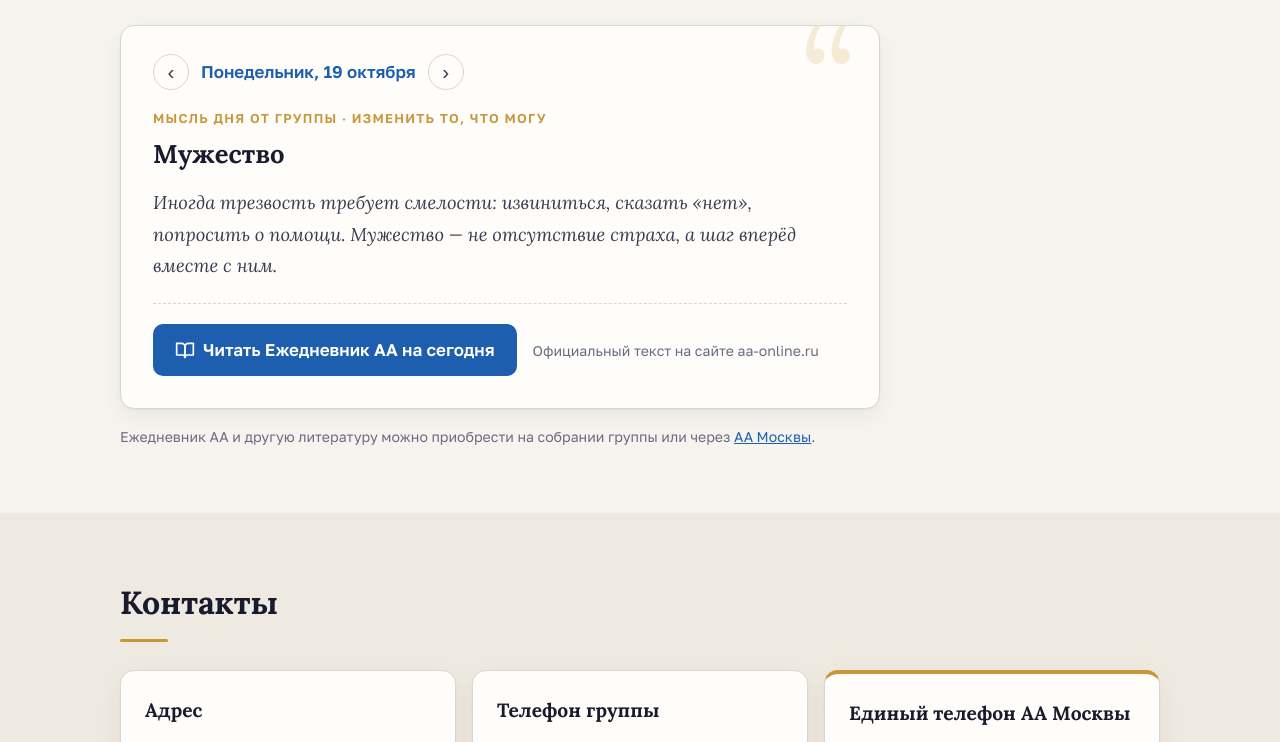
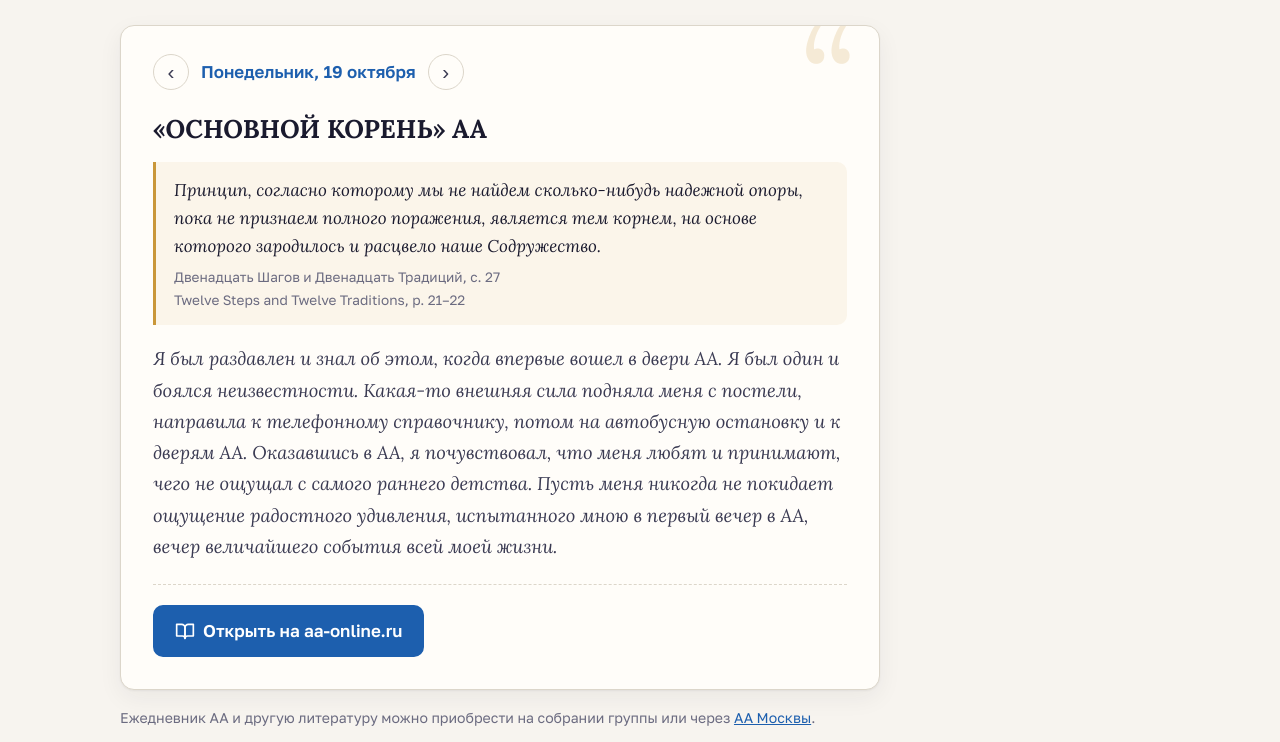
Before and after one commit to v-molchanov91/tushinoaa, a plain HTML site: page index.html in a window 1280 px wide. Shown: the part 2588-3330 px from the top of the page. Drawn offline with nearby package versions, Linux system fonts and the light colour scheme.

Commit message:
Только официальный текст Ежедневника: убраны придуманные размышления, добавлено 19 октября
Co-Authored-By: Claude Opus 5.5 <noreply@anthropic.com>

```diff
--- a/app.js
+++ b/app.js
@@ -149,37 +149,32 @@
   }
 
   function renderReflection() {
-    var daily = window.AA_DAILY || {};
-    var fallback = window.AA_REFLECTIONS || [];
-    var official = daily[dateKey(reflDate)];
-    var r = official || fallback[(reflDate.getDate() - 1) % fallback.length];
-    if (!r) return;
+    var r = (window.AA_DAILY || {})[dateKey(reflDate)];
+    var isToday = dateKey(reflDate) === dateKey(moscowNow());
 
     document.getElementById('refl-date').textContent =
       DAYS_FULL[reflDate.getDay()] + ', ' + reflDate.getDate() + ' ' + MONTHS_GEN[reflDate.getMonth()];
+
+    // Текст показываем только из data/daily.js; если его нет — только ссылка на официальный текст
+    document.getElementById('refl-body').hidden = !r;
+    document.getElementById('refl-empty').hidden = !!r;
+    if (r) {
       document.getElementById('refl-title').textContent = r.title || '';
-
-    var q = document.getElementById('refl-quote');
-    q.hidden = !r.quote;
+      document.getElementById('refl-quote').hidden = !r.quote;
       document.getElementById('refl-quote-text').textContent = r.quote || '';
       document.getElementById('refl-source').textContent = r.source || '';
-
       var textBox = document.getElementById('refl-text');
       textBox.innerHTML = '';
       String(r.text || '').split(/\n\s*\n/).forEach(function (p) {
         if (p.trim()) textBox.appendChild(el('p', null, p.trim()));
       });
+    }
 
-    document.getElementById('refl-slogan').textContent = official ? 'Ежедневник АА' : 'Мысль дня от группы · ' + (r.slogan || '');
-
-    // Кнопка на официальный текст ежедневника за выбранную дату
-    var isToday = dateKey(reflDate) === dateKey(moscowNow());
-    document.getElementById('refl-read').hidden = !!official;
     document.getElementById('refl-link').href = 'https://aa-online.ru/ezhednevnik-aa/?aa_day=' +
       reflDate.getDate() + '&aa_month=' + (reflDate.getMonth() + 1);
-    document.getElementById('refl-link-text').textContent = 'Читать Ежедневник АА ' +
-      (isToday ? 'на сегодня' : 'на ' + reflDate.getDate() + ' ' + MONTHS_GEN[reflDate.getMonth()]);
-    document.getElementById('refl-today').hidden = dateKey(reflDate) === dateKey(moscowNow());
+    document.getElementById('refl-link-text').textContent = (r ? 'Открыть на aa-online.ru' : 'Читать Ежедневник АА ' +
+      (isToday ? 'на сегодня' : 'на ' + reflDate.getDate() + ' ' + MONTHS_GEN[reflDate.getMonth()]));
+    document.getElementById('refl-today').hidden = isToday;
   }
 
   function shiftReflection(days) {
--- a/data/daily.js
+++ b/data/daily.js
@@ -6,9 +6,15 @@
  * Руками его править тоже можно. Ключ — дата "ММ-ДД".
  *
  * Пока здесь нет записи на нужный день, сайт показывает
- * запасное размышление из data/reflections.js.
+ * только кнопку со ссылкой на этот день на aa-online.ru.
  */
 window.AA_DAILY = {
+  "10-19": {
+    title: "«ОСНОВНОЙ КОРЕНЬ» АА",
+    quote: "Принцип, согласно которому мы не найдем сколько-нибудь надежной опоры, пока не признаем полного поражения, является тем корнем, на основе которого зародилось и расцвело наше Содружество.",
+    source: "Двенадцать Шагов и Двенадцать Традиций, с. 27\nTwelve Steps and Twelve Traditions, p. 21–22",
+    text: "Я был раздавлен и знал об этом, когда впервые вошел в двери АА. Я был один и боялся неизвестности. Какая-то внешняя сила подняла меня с постели, направила к телефонному справочнику, потом на автобусную остановку и к дверям АА. Оказавшись в АА, я почувствовал, что меня любят и принимают, чего не ощущал с самого раннего детства. Пусть меня никогда не покидает ощущение радостного удивления, испытанного мною в первый вечер в АА, вечер величайшего события всей моей жизни."
+  },
   // "01-01": {
   //   title: "Заголовок",
   //   quote: "Цитата из литературы АА",
--- a/data/reflections.js
+++ /dev/null
@@ -1,85 +0,0 @@
-/*
- * ЗАПАСНЫЕ РАЗМЫШЛЕНИЯ
- * ---------------------------------------------------------------
- * Показываются только в те дни, для которых в data/daily.js
- * ещё нет текста из Ежедневника АА.
- *
- * Сайт показывает размышление так:
- *   1) если в AA_REFLECTIONS_BY_DATE есть запись на сегодняшнюю дату ("ММ-ДД") — её;
- *   2) иначе — запись из AA_REFLECTIONS по номеру дня месяца (1–31).
- *
- * Тексты ниже написаны для сайта группы (это не цитаты из книги
- * «Размышления на каждый день» — её текст защищён авторским правом
- * AA World Services). Если группа получит разрешение или захочет
- * добавить свои тексты на конкретные даты — добавляйте в BY_DATE:
- *
- *   "01-01": { title: "...", slogan: "...", text: "..." },
- */
-window.AA_REFLECTIONS_BY_DATE = {
-  // "10-19": { title: "Пример", slogan: "Только сегодня", text: "Текст на 19 октября." },
-};
-
-window.AA_REFLECTIONS = [
-  { title: "Только сегодня", slogan: "Только сегодня",
-    text: "Мне не нужно обещать трезвость на всю жизнь. Мне достаточно не пить сегодня. Завтра будет своё «сегодня», и тогда я снова сделаю этот выбор." },
-  { title: "Первый глоток", slogan: "Не пей первую рюмку",
-    text: "Беда не в десятой рюмке, а в первой. Пока я не делаю первый глоток, я остаюсь свободным. Это простое правило бережёт меня лучше любых зароков." },
-  { title: "Честность с собой", slogan: "Будь честен",
-    text: "Выздоровление начинается там, где заканчивается самообман. Сегодня я могу хотя бы раз честно назвать то, что чувствую, — себе или другому человеку." },
-  { title: "Я не один", slogan: "Вместе мы можем",
-    text: "То, что казалось невозможным в одиночку, становится возможным рядом с теми, кто прошёл похожий путь. Звонок другому алкоголику — это не слабость, а инструмент." },
-  { title: "Первым делом — главное", slogan: "Первым делом — главное",
-    text: "Когда всё наваливается разом, я спрашиваю себя: что сейчас важнее всего для моей трезвости? Остальное может подождать час, день, неделю." },
-  { title: "Легче на поворотах", slogan: "Полегче",
-    text: "Мне не нужно решить все проблемы сегодня. Я могу снизить скорость, выдохнуть и сделать только следующий правильный шаг." },
-  { title: "Благодарность", slogan: "Благодарность — это действие",
-    text: "Вечером я могу вспомнить три вещи, за которые благодарен. Трезвый день — уже одна из них. Благодарность меняет взгляд на то, чего мне якобы не хватает." },
-  { title: "Живи и давай жить другим", slogan: "Живи и давай жить другим",
-    text: "Я отвечаю за свою трезвость, а не за чужие поступки. Когда я перестаю управлять другими, у меня появляются силы позаботиться о себе." },
-  { title: "Готовность", slogan: "Открытость, честность, готовность",
-    text: "Мне не нужно понимать всё сразу. Достаточно готовности попробовать то, что помогло другим: прийти на собрание, прочитать страницу, позвонить." },
-  { title: "Обида", slogan: "Обида — роскошь не для нас",
-    text: "Обида снова и снова возвращает меня в прошлое и отнимает покой. Сегодня я могу хотя бы не подкармливать её и попросить помощи, чтобы отпустить." },
-  { title: "Собрание", slogan: "Продолжай приходить",
-    text: "Бывают дни, когда не хочется идти на собрание. Обычно именно в такие дни оно нужнее всего. Я прихожу — и ухожу легче, чем пришёл." },
-  { title: "Смирение", slogan: "Я не главный во Вселенной",
-    text: "Смирение — это не унижение, а трезвый взгляд на себя: без преувеличений и без самобичевания. Я — один из многих, и это облегчение." },
-  { title: "Страх", slogan: "Страх стучится — вера открывает",
-    text: "Страх говорит мне, что всё рухнет. Опыт трезвости говорит, что я уже пережил многое и не один. Сегодня я могу действовать, даже если боюсь." },
-  { title: "HALT", slogan: "Голоден? Зол? Одинок? Устал?",
-    text: "Когда тянет выпить, полезно проверить простые вещи: не голоден ли я, не злюсь ли, не одинок ли, не устал ли. Часто ответ проще, чем кажется." },
-  { title: "Служение", slogan: "Отдаём, чтобы сохранить",
-    text: "Поставить стулья, заварить чай, встретить новичка — маленькое служение держит меня в группе и напоминает, что я тоже нужен." },
-  { title: "Терпение", slogan: "Не спеши",
-    text: "Я пил годами и не могу всё исправить за неделю. Перемены приходят постепенно. Сегодня мне достаточно быть немного лучше, чем вчера." },
-  { title: "Думай", slogan: "Думай. Додумывай до конца",
-    text: "Когда приходит мысль «одну можно», я додумываю её до конца: где я окажусь через час, через день, через неделю. Обычно этого достаточно." },
-  { title: "Принятие", slogan: "Принять то, что не могу изменить",
-    text: "Есть вещи, на которые я не влияю. Принять их — не значит сдаться. Это значит перестать тратить силы на стену и направить их туда, где я могу что-то изменить." },
-  { title: "Мужество", slogan: "Изменить то, что могу",
-    text: "Иногда трезвость требует смелости: извиниться, сказать «нет», попросить о помощи. Мужество — не отсутствие страха, а шаг вперёд вместе с ним." },
-  { title: "Мудрость", slogan: "Отличать одно от другого",
-    text: "Как понять, что в моих силах, а что нет? Я спрашиваю тех, кто трезв дольше меня. Чужой опыт часто видит то, чего не вижу я." },
-  { title: "Новичок", slogan: "Самый важный человек на собрании",
-    text: "Новичок напоминает мне, откуда я пришёл. Его растерянность — моя вчерашняя. Протянуть ему руку — значит укрепить и свою трезвость." },
-  { title: "Прогресс, а не совершенство", slogan: "Прогресс, а не совершенство",
-    text: "Я не обязан быть идеальным. Ошибка — это не повод сорваться, а повод научиться. Главное — направление, а не безупречность." },
-  { title: "Одиночество", slogan: "Позвони, прежде чем выпить",
-    text: "Изоляция — питательная среда для болезни. Телефонный номер из списка группы может оказаться самым важным номером дня." },
-  { title: "Анонимность", slogan: "Принципы выше личностей",
-    text: "Анонимность защищает каждого из нас и напоминает: в АА важно не кто говорит, а что помогает оставаться трезвым." },
-  { title: "Простота", slogan: "Будь проще",
-    text: "Программа простая, хотя и не всегда лёгкая. Не пить, ходить на собрания, работать по Шагам, помогать другим. Сегодня мне не нужно ничего усложнять." },
-  { title: "Прощение", slogan: "Отпустить — значит освободиться",
-    text: "Прощая, я не оправдываю чужой поступок. Я просто перестаю носить его с собой. Это подарок прежде всего себе." },
-  { title: "Тишина", slogan: "Остановись и прислушайся",
-    text: "Несколько минут тишины утром помогают мне начать день не с тревоги, а с намерения: не пить сегодня и быть полезным." },
-  { title: "Эмоции", slogan: "Чувства — не факты",
-    text: "Сильное чувство не обязательно говорит правду о ситуации. Я могу заметить его, назвать и не действовать сразу. Оно пройдёт, а трезвость останется." },
-  { title: "Ответственность", slogan: "Рука АА всегда рядом",
-    text: "Когда кто-то где-то обращается за помощью, я хочу, чтобы рука АА была рядом. И за это отвечаю я — своим присутствием и своей честностью." },
-  { title: "Надежда", slogan: "Это работает, если работать",
-    text: "Вокруг меня люди, которые были в таком же отчаянии, а сегодня живут трезво. Их опыт — живое доказательство того, что надежда реальна." },
-  { title: "Ещё один день", slogan: "Шаг за шагом",
-    text: "Трезвость складывается из обычных дней, прожитых без алкоголя. Сегодня — ещё один такой день. Этого достаточно." }
-];
--- a/index.html
+++ b/index.html
@@ -158,19 +158,20 @@
           <time id="refl-date"></time>
           <button class="nav-btn" id="refl-next" aria-label="Следующий день">›</button>
         </div>
-        <p class="reflection-slogan" id="refl-slogan"></p>
+        <div id="refl-body" hidden>
           <h3 id="refl-title"></h3>
           <blockquote class="reflection-quote" id="refl-quote" hidden>
             <p id="refl-quote-text"></p>
             <cite id="refl-source"></cite>
           </blockquote>
           <div class="reflection-text" id="refl-text"></div>
+        </div>
+        <p class="muted" id="refl-empty" hidden>Текст Ежедневника АА на этот день откроется на сайте aa-online.ru.</p>
         <div class="reflection-read" id="refl-read">
           <a class="btn btn-primary" id="refl-link" target="_blank" rel="noopener">
             <svg class="icon" viewBox="0 0 24 24" aria-hidden="true"><path d="M2 4h6a4 4 0 0 1 4 4v13a3 3 0 0 0-3-3H2z"/><path d="M22 4h-6a4 4 0 0 0-4 4v13a3 3 0 0 1 3-3h7z"/></svg>
             <span id="refl-link-text">Читать Ежедневник АА на сегодня</span>
           </a>
-          <span class="muted small">Официальный текст на сайте aa-online.ru</span>
         </div>
         <button class="link-btn" id="refl-today" hidden>Вернуться к сегодняшнему дню</button>
       </article>
@@ -257,7 +258,6 @@
 
 <script src="data/schedule.js"></script>
 <script src="data/daily.js"></script>
-<script src="data/reflections.js"></script>
 <script src="https://cdnjs.cloudflare.com/ajax/libs/leaflet/1.9.4/leaflet.min.js"></script>
 <script src="app.js"></script>
 </body>
--- a/styles.css
+++ b/styles.css
@@ -394,3 +394,4 @@ h3 { font-family: 'Lora', Georgia, serif; font-size: 1.2rem; margin-bottom: 8px;
 .reflection-quote cite { display: block; margin-top: 6px; font-style: normal; font-size: .85rem; color: var(--ink-soft); }
 .reflection-text p + p { margin-top: 12px; }
 .reflection-read { display: flex; flex-wrap: wrap; align-items: center; gap: 10px 16px; margin-top: 22px; padding-top: 20px; border-top: 1px dashed var(--border); }
+.reflection-quote cite { white-space: pre-line; }
```
Also changed, not shown: README.md. Lines whose indentation alone changed are shown as unchanged.
